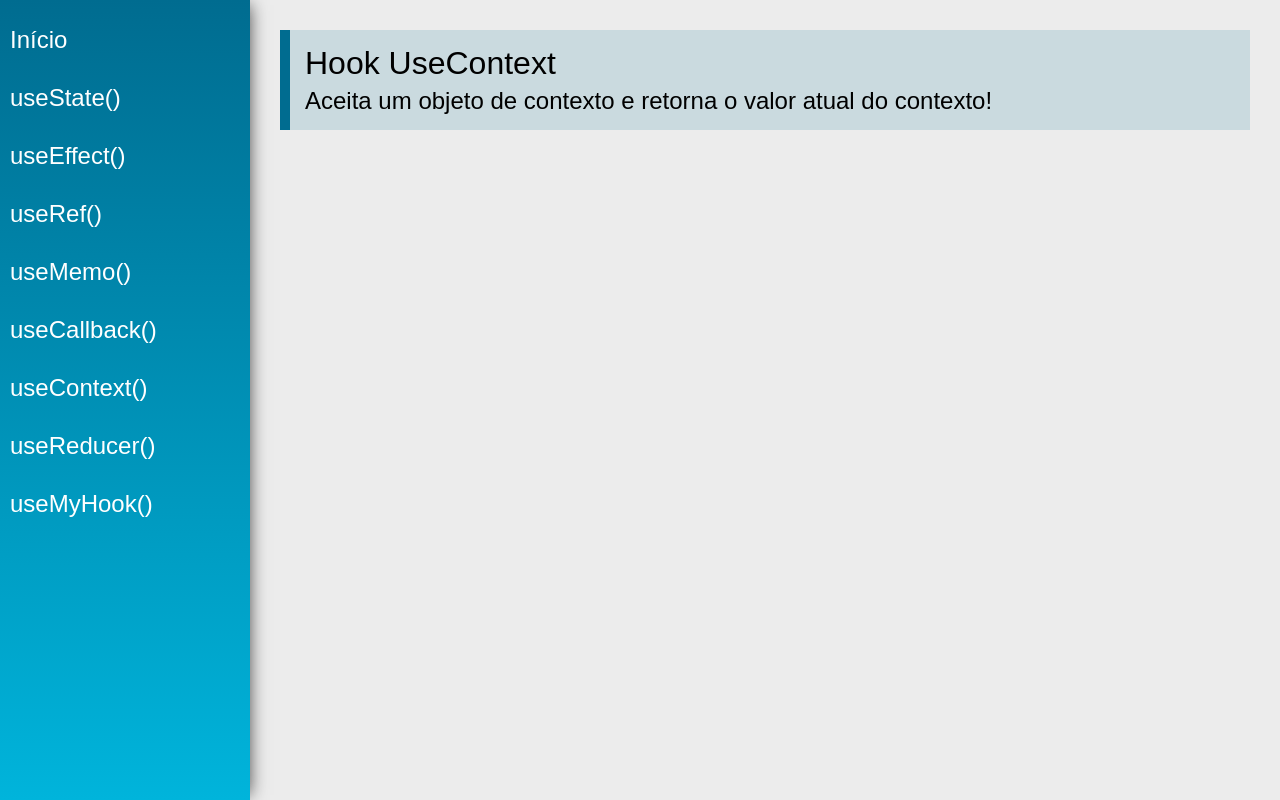
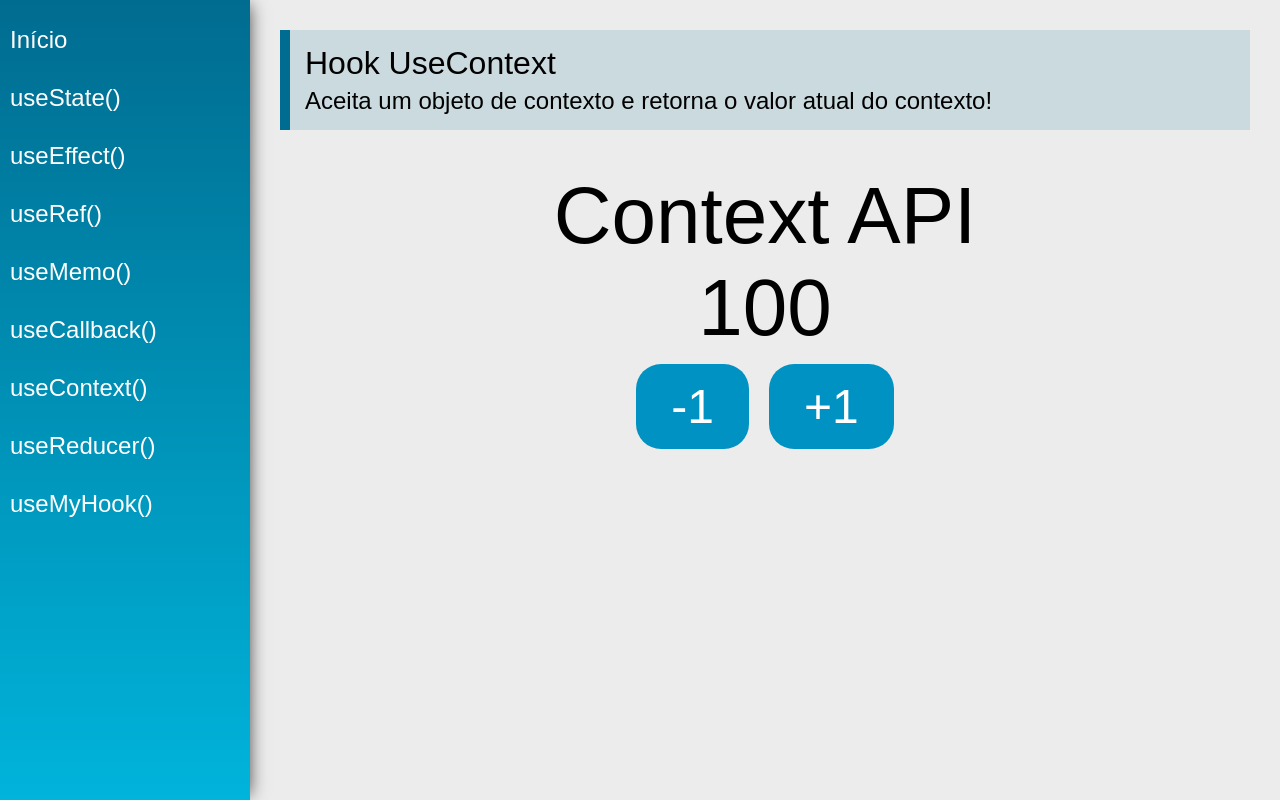
Before and after one commit to immerfallen/ReactHooks, a React (Create React App) app: page /useContext in a window 1280 px wide. Built offline with nearby package versions, Linux system fonts and the light colour scheme.

Commit message:
utilizando contextAPI

```diff
--- /dev/null
+++ b/src/data/DataContext.js
@@ -0,0 +1,11 @@
+import React from 'react'
+
+export const data = {
+    number: 100,
+    text: 'Context API'
+}
+
+
+const DataContext = React.createContext(data)
+
+export default DataContext
--- a/src/views/App.jsx
+++ b/src/views/App.jsx
@@ -1,20 +1,24 @@
-import './App.css'
-import React from 'react'
-import { BrowserRouter as Router } from  'react-router-dom'
+import "./App.css";
+import React, {useState} from "react";
+import { BrowserRouter as Router } from "react-router-dom";
 
-import Menu from '../components/layout/Menu'
-import Content from '../components/layout/Content'
+import Menu from "../components/layout/Menu";
+import Content from "../components/layout/Content";
+import DataContext, { data } from "../data/DataContext";
 
-const App = props => {
+const App = (props) => {
+    const [state, setState] = useState(data)
 
   return (
+    <DataContext.Provider value={{state,setState}}>
       <div className="App">
         <Router>
           <Menu />
           <Content />
         </Router>
       </div>
-    )
-}
+    </DataContext.Provider>
+  );
+};
 
-export default App
+export default App;
--- a/src/views/examples/UseContext.jsx
+++ b/src/views/examples/UseContext.jsx
@@ -1,15 +1,48 @@
-import React from 'react'
-import PageTitle from '../../components/layout/PageTitle'
+import React, { useContext } from "react";
+import PageTitle from "../../components/layout/PageTitle";
+import DataContext from "../../data/DataContext";
 
 const UseContext = (props) => {
+  const context = useContext(DataContext);
+
+  function addNumber(delta) {
+    context.setState({
+      ...context.state,
+      number: context.state.number + delta,
+    });
+  }
+
   return (
     <div className="UseContext">
       <PageTitle
         title="Hook UseContext"
         subtitle="Aceita um objeto de contexto e retorna o valor atual do contexto!"
       />
+      <div className="center">
+        <span className="text">{context.state.text}</span>
+        <span className="text">{context.state.number}</span>
+
+        <div>
+          <button
+            className="btn"
+            onClick={() => {
+              addNumber(-1);
+            }}
+          >
+            -1
+          </button>
+          <button
+            className="btn"
+            onClick={() => {
+              addNumber(+1);
+            }}
+          >
+            +1
+          </button>
         </div>
-    )
-}
+      </div>
+    </div>
+  );
+};
 
-export default UseContext
+export default UseContext;
```
Also changed, not shown: lhoco.js (deleted, +0 -11 lines), src/index.js (+7 -8 lines), src/data/Store.jsx (added). Lines whose indentation alone changed are shown as unchanged.
